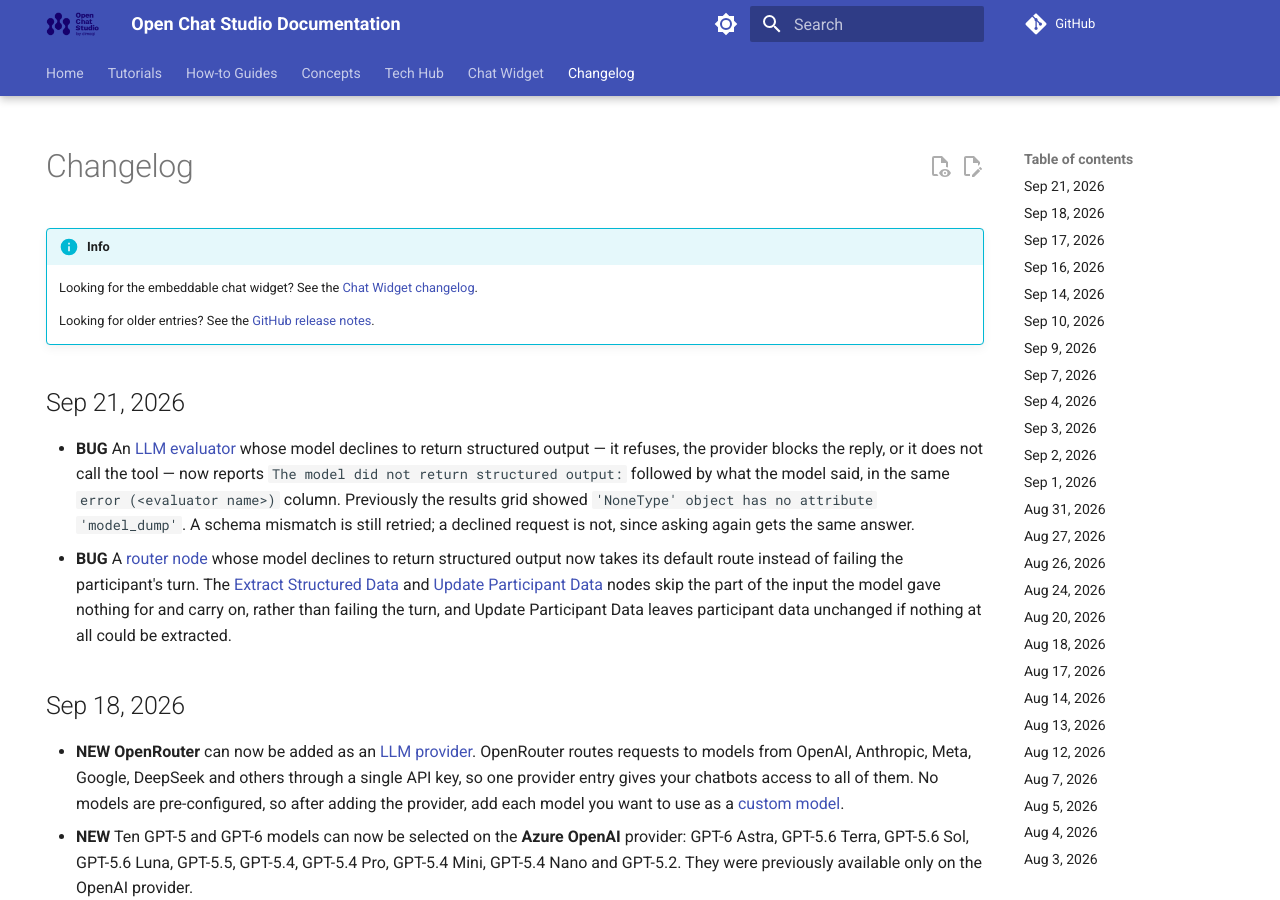
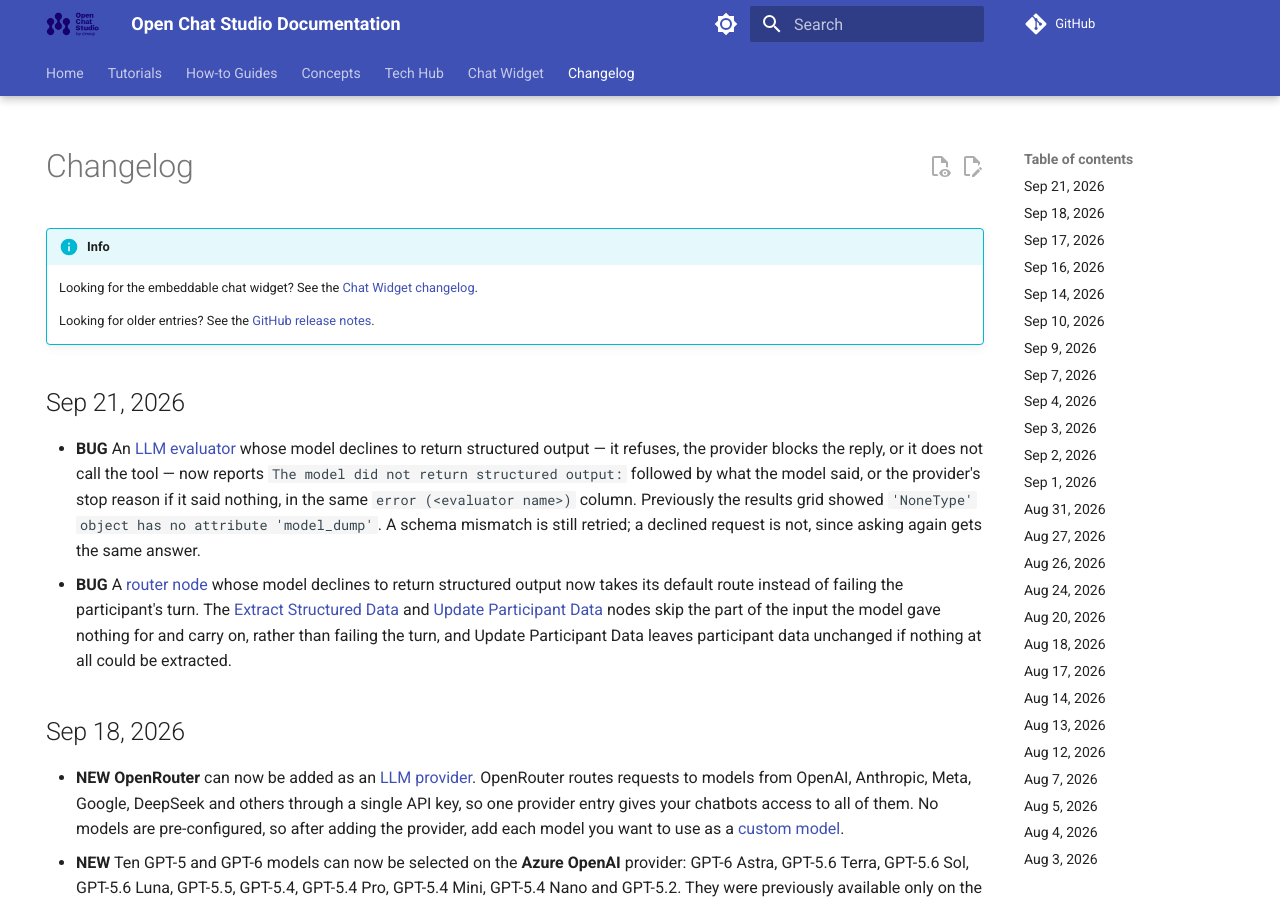
Before and after one commit to dimagi/open-chat-studio-docs, an MkDocs documentation site: the page built from docs/changelog.md, in a window 1280 px wide and 900 px high. Built offline with MkDocs 1.6.1 and Material for MkDocs 9.7.7, drawn with Linux system fonts in a browser that asks for light colours; a script that is not in the unit is left out; comment, search, counter and statistics services are not loaded.

Commit message:
Update docs/changelog.md

```diff
--- a/docs/changelog.md
+++ b/docs/changelog.md
@@ -12,7 +12,7 @@
     Looking for older entries? See the [GitHub release notes](https://github.com/dimagi/open-chat-studio-docs/releases).
 
 ## Sep 21, 2026
-* **BUG** An [LLM evaluator](concepts/evaluations/evaluators.md) whose model declines to return structured output — it refuses, the provider blocks the reply, or it does not call the tool — now reports `The model did not return structured output:` followed by what the model said, in the same `error (<evaluator name>)` column. Previously the results grid showed `'NoneType' object has no attribute 'model_dump'`. A schema mismatch is still retried; a declined request is not, since asking again gets the same answer.
+* **BUG** An [LLM evaluator](concepts/evaluations/evaluators.md) whose model declines to return structured output — it refuses, the provider blocks the reply, or it does not call the tool — now reports `The model did not return structured output:` followed by what the model said, or the provider's stop reason if it said nothing, in the same `error (<evaluator name>)` column. Previously the results grid showed `'NoneType' object has no attribute 'model_dump'`. A schema mismatch is still retried; a declined request is not, since asking again gets the same answer.
 * **BUG** A [router node](concepts/pipelines/router_nodes.md) whose model declines to return structured output now takes its default route instead of failing the participant's turn. The [Extract Structured Data](concepts/pipelines/nodes.md#extract-structured-data-node) and [Update Participant Data](concepts/pipelines/nodes.md#update-participant-data-node) nodes skip the part of the input the model gave nothing for and carry on, rather than failing the turn, and Update Participant Data leaves participant data unchanged if nothing at all could be extracted.
 
 ## Sep 18, 2026
```
